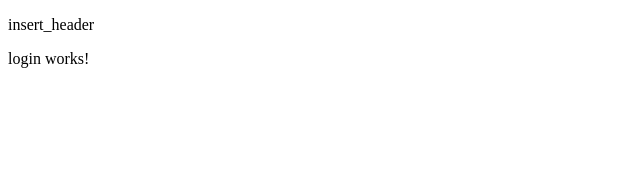
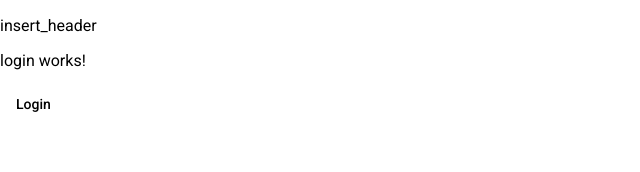
Before and after one commit to bMil21/mock-app, an Angular app: page / in a window 1280 px wide. Shown: the top 172 px of the page, without its empty margins (0-640 px from the left). Built offline with nearby package versions, Linux system fonts and the light colour scheme.

Commit message:
add material, login button

```diff
--- a/angular.json
+++ b/angular.json
@@ -28,6 +28,7 @@
               "src/assets"
             ],
             "styles": [
+              "./node_modules/@angular/material/prebuilt-themes/indigo-pink.css",
               "src/styles.scss"
             ],
             "scripts": []
@@ -92,6 +93,7 @@
               "src/assets"
             ],
             "styles": [
+              "./node_modules/@angular/material/prebuilt-themes/indigo-pink.css",
               "src/styles.scss"
             ],
             "scripts": []
--- a/package.json
+++ b/package.json
@@ -12,10 +12,12 @@
   "private": true,
   "dependencies": {
     "@angular/animations": "~9.1.12",
+    "@angular/cdk": "^9.2.4",
     "@angular/common": "~9.1.12",
     "@angular/compiler": "~9.1.12",
     "@angular/core": "~9.1.12",
     "@angular/forms": "~9.1.12",
+    "@angular/material": "^9.2.4",
     "@angular/platform-browser": "~9.1.12",
     "@angular/platform-browser-dynamic": "~9.1.12",
     "@angular/router": "~9.1.12",
--- a/src/app/app.module.ts
+++ b/src/app/app.module.ts
@@ -5,6 +5,8 @@ import { AppRoutingModule } from './app-routing.module';
 import { AppComponent } from './app.component';
 import { HomeComponent } from './pages/home/home.component';
 import { LoginComponent } from './pages/login/login.component';
+import { BrowserAnimationsModule } from '@angular/platform-browser/animations';
+import { AppMaterialModule } from './app-material.module';
 
 @NgModule({
   declarations: [
@@ -14,7 +16,9 @@ import { LoginComponent } from './pages/login/login.component';
   ],
   imports: [
     BrowserModule,
-    AppRoutingModule
+    AppRoutingModule,
+    BrowserAnimationsModule,
+    AppMaterialModule
   ],
   providers: [],
   bootstrap: [AppComponent]
--- a/src/app/pages/login/login.component.html
+++ b/src/app/pages/login/login.component.html
@@ -1 +1,2 @@
 <p>login works!</p>
+<button mat-button>Login</button>
--- a/src/index.html
+++ b/src/index.html
@@ -6,6 +6,8 @@
   <base href="/">
   <meta name="viewport" content="width=device-width, initial-scale=1">
   <link rel="icon" type="image/x-icon" href="favicon.ico">
+  <link href="https://fonts.googleapis.com/css?family=Roboto:300,400,500&display=swap" rel="stylesheet">
+  <link href="https://fonts.googleapis.com/icon?family=Material+Icons" rel="stylesheet">
 </head>
 <body>
   <app-root></app-root>
--- a/src/styles.scss
+++ b/src/styles.scss
@@ -1 +1,4 @@
 /* You can add global styles to this file, and also import other style files */
+
+html, body { height: 100%; }
+body { margin: 0; font-family: Roboto, "Helvetica Neue", sans-serif; }
```
Also changed, not shown: src/app/app-material.module.ts (added, +75 -0 lines), 1 other file (tests, documents, lock files or other folders).
